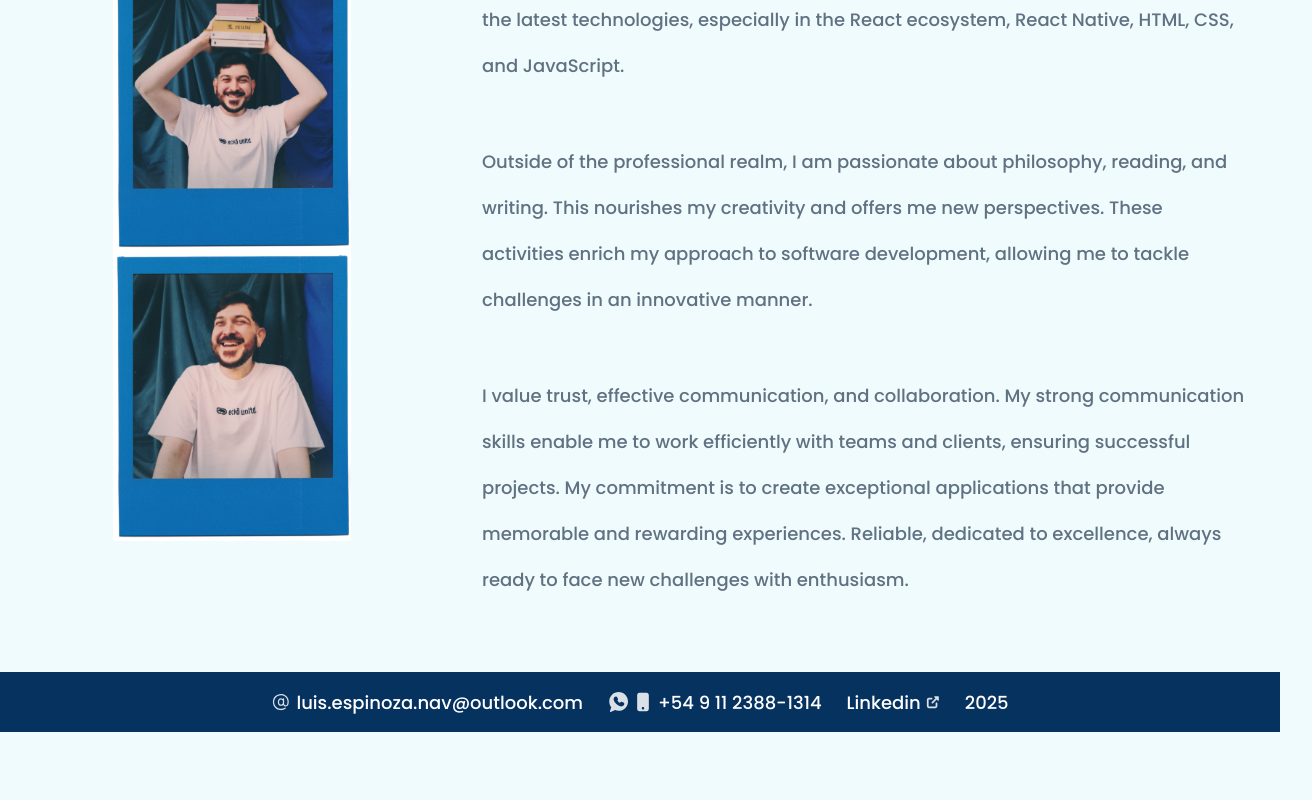
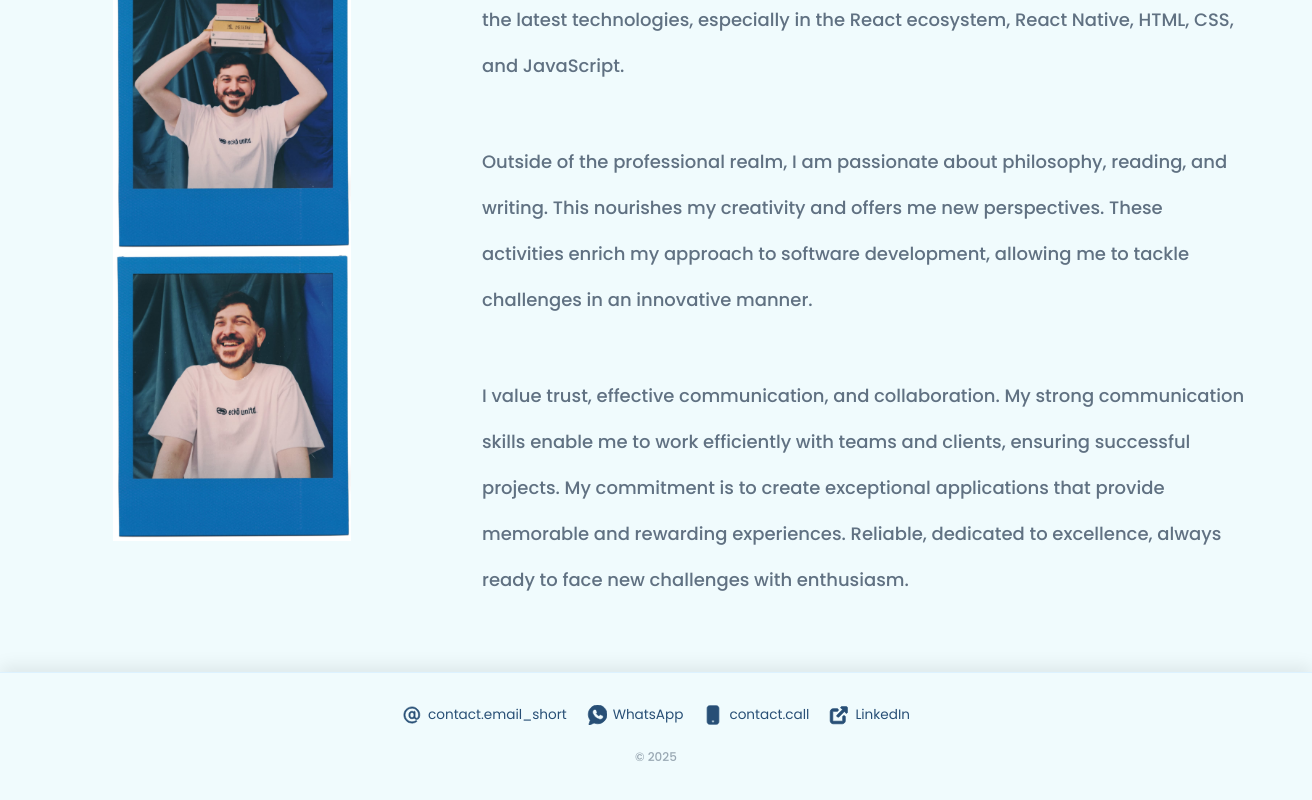
Before and after one commit to cero-vivo/luis-espinoza-porfolio, a Next.js app: page /en in a window 1280 px wide. Shown: the part 6774-7574 px from the top of the page, 1312 px wide, since content can reach past the window. Before the commit the page ends 7506 px from the top, so only its background shows below. Built offline with nearby package versions, Linux system fonts and the light colour scheme.

Commit message:
fix footer

```diff
--- a/components/shared/footer/footer.module.css
+++ b/components/shared/footer/footer.module.css
@@ -1,47 +1,83 @@
 .footer {
-    height: 60px;
+    width: 100%;
+    display: flex;
+    flex-direction: column;
+    align-items: center;
+    gap: 18px;
+    padding: 32px 16px 40px;
+    background: var(--lightCyan);
+    border-top: 1px solid var(--paleBlue);
+    backdrop-filter: blur(10px);
+    -webkit-backdrop-filter: blur(10px);
+    box-shadow: 0 -6px 16px rgba(0,0,0,0.08);
+    color: var(--navyBlue);
+}
+
+html.dark .footer {
+    background: var(--paleBlue);
+    border-top: 1px solid var(--slateGray);
+    box-shadow: 0 -6px 20px rgba(0,0,0,0.4);
+    color: var(--white);
+}
+
+.iconRow {
     display: flex;
     align-items: center;
-    background-color: var(--navyBlue);
-    gap: 25px;
-    justify-content: center;
+    gap: 20px;
+    flex-wrap: wrap;
 }
-.contactIcon {
-    z-index: 101;
-    cursor: pointer;
-    opacity: 0.85;
-}
-.contactIcon:hover {
-    transform: scale(1.03);
-    opacity: 1;
-    transition: all .3s ease;
-}
-.infoRow {
+
+.iconLink {
     display: flex;
     align-items: center;
-    gap: 5px;
+    gap: 6px;
+    font-size: 0.85rem;
+    color: currentColor;
+    text-decoration: none;
+    opacity: 0.85;
+    transition: color 0.2s ease, opacity 0.2s ease;
 }
-.text {
-    color: var(--white);
-    transition: all .3s ease;
-    cursor: pointer;
+
+.iconLink:hover {
+    opacity: 1;
+    color: var(--skyBlue);
 }
-.text:hover {
+
+html.dark .iconLink:hover {
     color: var(--skyBlue);
-    transition: all .3s ease;
 }
-.date {
-    color: var(--white);
+
+.iconLink svg {
+    width: 20px;
+    height: 20px;
+    fill: currentColor;
+    stroke: currentColor;
+}
+
+.copy {
+    font-size: 0.75rem;
+    opacity: 0.6;
 }
 
 @media(width <= 758px) {
     .footer {
-        height: 244px;
+        height: auto;
         display: flex;
         flex-direction: column;
         align-items: center;
-        background-color: var(--navyBlue);
-        gap: 25px;
+        background: var(--lightCyan);
+        gap: 16px;
+        padding: 24px 16px 32px;
+        justify-content: center;
+        color: var(--navyBlue);
+    }
+
+    html.dark .footer {
+        background: var(--paleBlue);
+        color: var(--white);
+    }
+
+    .iconRow {
         justify-content: center;
     }
 }
--- a/components/shared/footer/footer.tsx
+++ b/components/shared/footer/footer.tsx
@@ -2,14 +2,13 @@
 
 import React from 'react'
 import { EmailIcon } from '@/components/basic/icons/email-icon'
-import { useLandingStore } from '@/model/landing-store'
-import { colors } from '@/theme/colors'
-import styles from "./footer.module.css"
-import { Paragraph } from '@/components/basic/paragraph/paragraph'
 import { WhatsappIcon } from '@/components/basic/icons/whatsapp-icon'
 import { PhoneIcon } from '@/components/basic/icons/phone-icon'
 import ExternalLinkIcon from '@/components/basic/icons/external-link-icon'
+import { Paragraph } from '@/components/basic/paragraph/paragraph'
+import { useLandingStore } from '@/model/landing-store'
 import { useTranslations } from 'next-intl'
+import styles from "./footer.module.css"
 
 export const Footer = () => {
 
@@ -19,20 +18,21 @@ const { sendMeEmail, callMe, sendMeWhatsapp, openLinkedin } = useLandingStore()
 
 	return (
 		<footer className={styles.footer}>
-			<span className={styles.infoRow}>
-				<EmailIcon color={colors.white} width={20} height={20} onClick={sendMeEmail} classes={styles.contactIcon} />
-				<Paragraph variant='regular' text={t("my_email")} classes={styles.text} onClick={sendMeEmail}/>
-			</span>
-			<span className={styles.infoRow}>
-				<WhatsappIcon color={colors.white} width={20} height={20} onClick={sendMeWhatsapp} classes={styles.contactIcon} />
-				<PhoneIcon color={colors.white} width={20} height={20} onClick={callMe} classes={styles.contactIcon} />
-				<Paragraph variant='regular' text={t("my_phone_number")} classes={styles.text} onClick={callMe} />
-			</span>
-			<span className={styles.infoRow} onClick={openLinkedin}>
-				<Paragraph variant='regular' text={t("linkedin_label")} classes={styles.text} />
-				<ExternalLinkIcon color={colors.white} width={14} height={14} onClick={openLinkedin} classes={styles.contactIcon} />
-			</span>
-			<Paragraph variant='regular' text={new Date()?.getFullYear()?.toString()} classes={styles.date} />
+			<div className={styles.iconRow}>
+				<a className={styles.iconLink} onClick={sendMeEmail} href="#">
+					<EmailIcon color="currentColor" /> {t('email_short')}
+				</a>
+				<a className={styles.iconLink} onClick={sendMeWhatsapp} href="#">
+					<WhatsappIcon color="currentColor" /> WhatsApp
+				</a>
+				<a className={styles.iconLink} onClick={callMe} href="#">
+					<PhoneIcon color="currentColor" /> {t('call')}
+				</a>
+				<a className={styles.iconLink} onClick={openLinkedin} href="#">
+					<ExternalLinkIcon color="currentColor" width={20} height={20} /> LinkedIn
+				</a>
+			</div>
+			<Paragraph variant='regular' text={`© ${new Date().getFullYear()}`} classes={styles.copy} />
 		</footer>
 	)
 }
```
